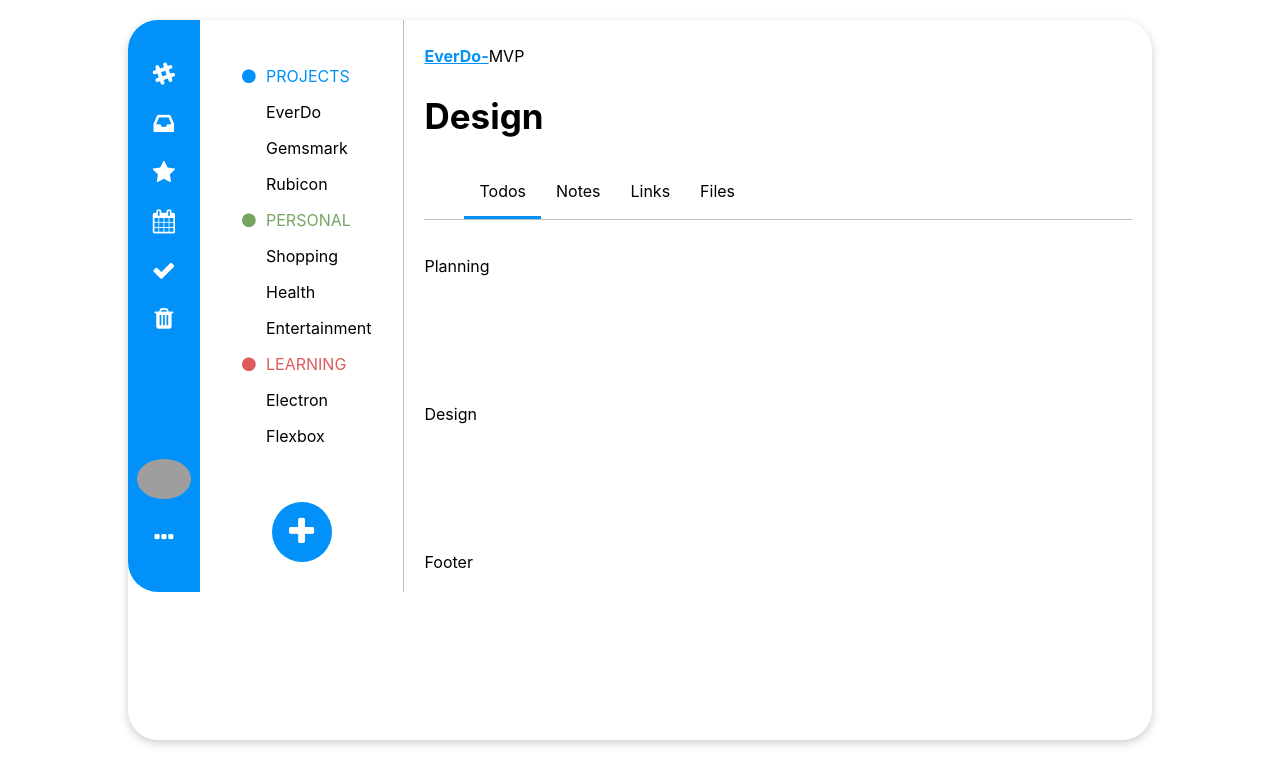
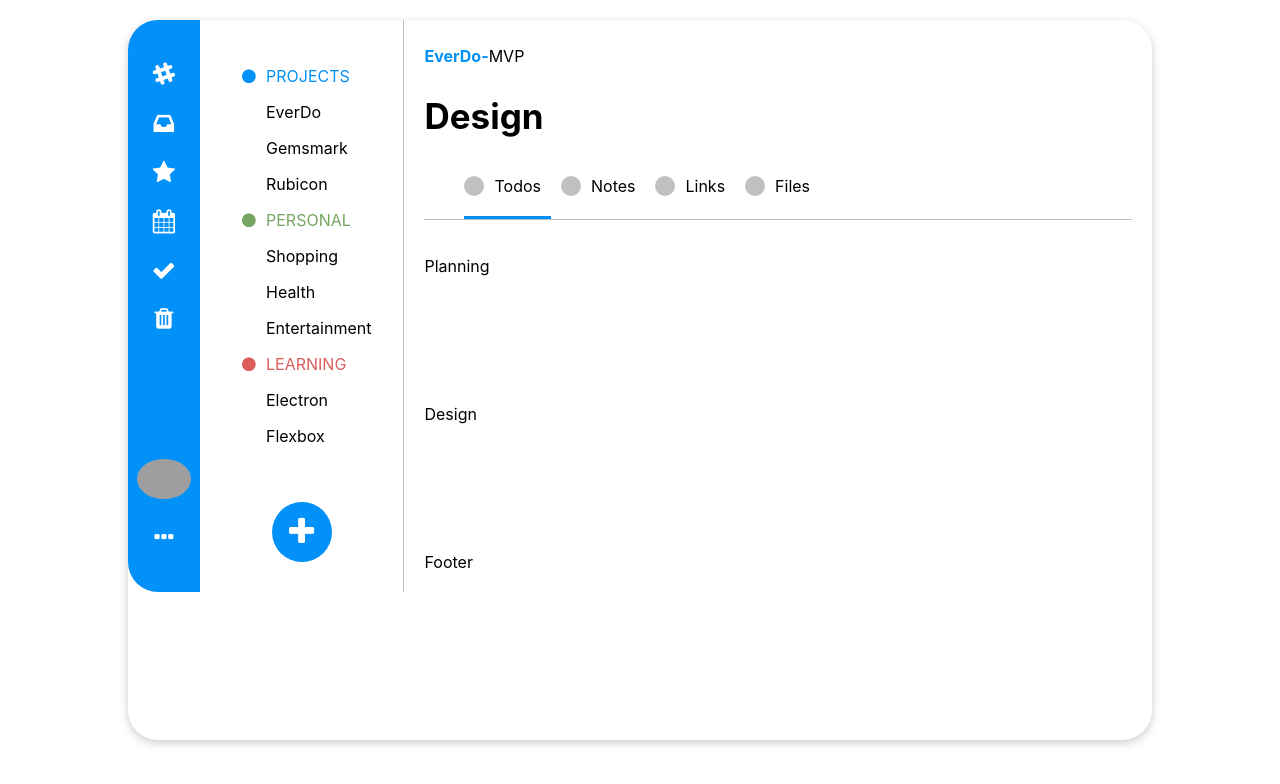
Before and after one commit to turan21/react_todo_app, a React (Create React App) app: page / in a window 1280 px wide. Shown: the top 784 px of the page. Built offline with nearby package versions, Linux system fonts and the light colour scheme; grey boxes are pictures that could not be loaded; the HTML template or start-up script is replaced by a standard one.

Commit message:
feat: added circle to tabs

```diff
--- a/src/App.css
+++ b/src/App.css
@@ -35,12 +35,31 @@ table{
 }
 
 .tab-list-item {
-  padding: 15px;
+  /* width: 60px; */
+  height: 30px;
+  padding: 10px 10px 10px 30px;
+  margin-right: 10px;
   text-align: center;
   cursor: pointer;
   position: relative;
+  float: right;
 }
-
 .tab-list-active {
   border-bottom: solid #0191F8;
 }
+
+.tab-title{
+  /* justify-content: center; */
+  display: flex;
+  flex-direction: column;
+}
+
+.tab-circle{
+  position: absolute;
+  left: 0;
+  background-color: rgb(192, 192, 192);
+  border-radius: 50%;
+  height: 20px;
+  width: 20px;
+  color: #0191F8;
+}
--- a/src/App.js
+++ b/src/App.js
@@ -14,18 +14,18 @@ function App() {
     <div className="App">
       <Container>
         <Appbar>
-          <p><a href="#everdo" style={{color: "#0191F8", fontWeight:"bold"}}>EverDo-</a>MVP</p>
+          <p><a href="#everdo" style={{color: "#0191F8", fontWeight:"bold", textDecoration:"none"}}>EverDo-</a>MVP</p>
           <h1 style={{fontSize: "35px"}}>Design</h1>
         <div>
 
           <Tabs>
-              <div label="Todos">
+          <div label="Todos" count="10">
               </div>
-              <div label="Notes">
+              <div label="Notes" count="12">
               </div>
-              <div label="Links">
+              <div label="Links" count="7">
               </div>
-              <div label="Files">
+              <div label="Files" count=" ">
               </div>
           </Tabs>
         </div>
--- a/src/components/Tab.js
+++ b/src/components/Tab.js
@@ -9,14 +9,14 @@ class Tab extends Component {
   };
 
   onClick = () => {
-    const { label, onClick } = this.props;
+    const {label, onClick } = this.props;
     onClick(label);
   };
 
   render() {
     const {
       onClick,
-      props: { activeTab, label },
+      props: { activeTab, label},
     } = this;
 
     let className = "tab-list-item";
@@ -27,7 +27,7 @@ class Tab extends Component {
 
     return (
       <li className={className} onClick={onClick}>
-        {label}
+        <div className="tab-title"><div className="tab-circle"></div>{label}</div>
       </li>
     );
   }
```
